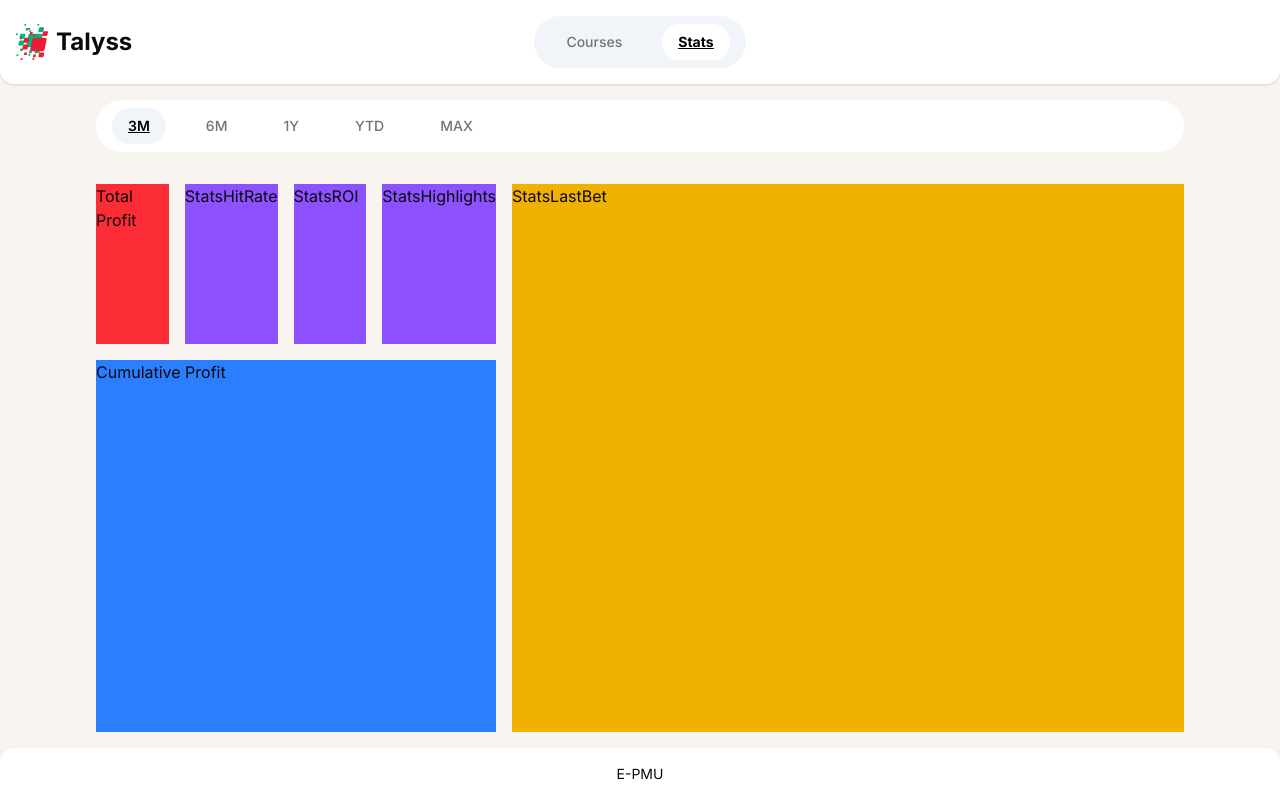
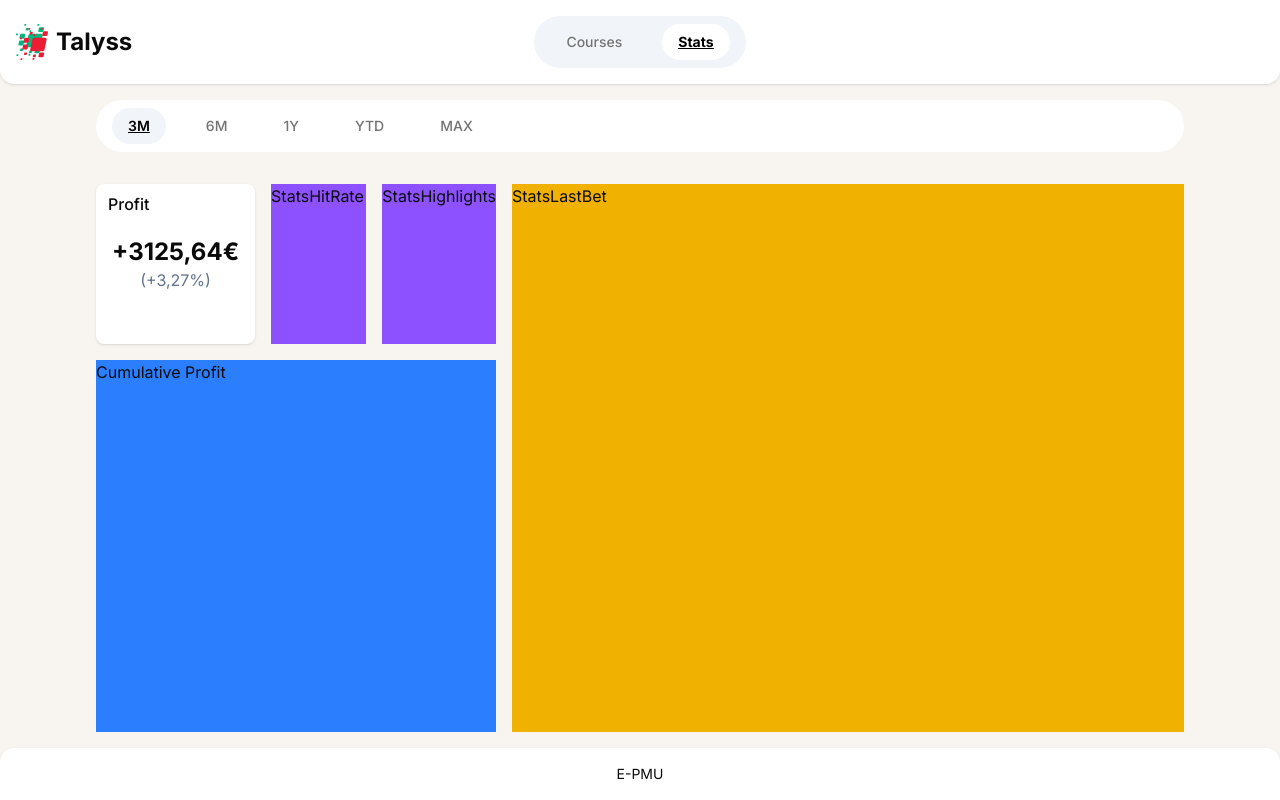
Before and after one commit to CyrilPERIE/tallys-app, a Next.js app: page /stats in a window 1280 px wide. Built offline with nearby package versions, Linux system fonts and the light colour scheme.

Commit message:
feat: Section Profit

```diff
--- a/src/components/stats/stats-roi.tsx
+++ b/src/components/stats/stats-roi.tsx
@@ -1,9 +1,10 @@
 import { cn } from "@/lib/utils";
 
 export const StatsROI = ({ className }: { className?: string }) => {
+    const roi = "+3,27"
     return (
         <div className={cn("", className)}>
-            <p>StatsROI</p>
+            ({roi}%)
         </div>
     )
 }
--- a/src/components/stats/stats-total-profit.tsx
+++ b/src/components/stats/stats-total-profit.tsx
@@ -1,9 +1,7 @@
-import { cn } from "@/lib/utils"
-
+import { cn } from "@/lib/utils";
 export const StatsTotalProfit = ({ className }: { className?: string }) => {
-    return (
-        <div className={cn("", className)}>
-            Total Profit
-        </div>
-    )
-}
+  const totalProfit = "+3125,64";
+  return (
+    <div className={cn("text-2xl font-bold", className)}>{totalProfit}€</div>
+  );
+};
--- a/src/components/stats/stats.tsx
+++ b/src/components/stats/stats.tsx
@@ -1,5 +1,5 @@
 import { cn } from "@/lib/utils";
-import { Column, Row } from "@/components/ui/layout";
+import { Column, Row, Section, SectionTitle } from "@/components/ui/layout";
 import {
   StatsHitRate,
   StatsROI,
@@ -8,8 +8,7 @@ import {
   StatsTotalProfit,
   StatsPeriod,
   StatsHighlights,
-} from "@/components/stats"
-import { usePeriodStore } from "@/stores/periods/provider";
+} from "@/components/stats";
 export default function Stats({ className }: { className?: string }) {
   return (
     <Column className={cn("", className)}>
@@ -17,9 +16,12 @@ export default function Stats({ className }: { className?: string }) {
       <Row className="flex-1">
         <Column className="flex-1">
           <Row className="flex-1 max-h-40">
-            <StatsTotalProfit className="bg-red-500 flex-1 max-w-40" />
+            <Section className="flex-1 max-w-40 flex flex-col justify-center items-center">
+              <SectionTitle className="mb-2">Profit</SectionTitle>
+              <StatsTotalProfit />
+              <StatsROI className="text-slate-500" />
+            </Section>
             <StatsHitRate className="bg-violet-500 flex-1 max-w-40" />
-            <StatsROI className="bg-violet-500 flex-1 max-w-40" />
             <StatsHighlights className="bg-violet-500 flex-1 max-w-40" />
           </Row>
           <StatsCumulativeProfit className="bg-blue-500 flex-1" />
--- a/src/components/ui/layout.tsx
+++ b/src/components/ui/layout.tsx
@@ -29,3 +29,34 @@ export const Column = ({
     </div>
   );
 };
+
+export const Section = ({
+  children,
+  className,
+  ...props
+}: {
+  children: React.ReactNode;
+  className?: string;
+} & React.HTMLAttributes<HTMLDivElement>) => {
+  return (
+    <div className={cn("shadow-sm rounded-md p-4 bg-white relative", className)} {...props}>
+      {children}
+    </div>
+  );
+};
+
+
+export const SectionTitle = ({
+  children,
+  className,
+  ...props
+}: {
+  children: React.ReactNode;
+  className?: string;
+} & React.HTMLAttributes<HTMLDivElement>) => {
+  return (
+    <div className={cn("font-medium absolute top-2 left-3", className)} {...props}>
+      {children}
+    </div>
+  );
+};
```
